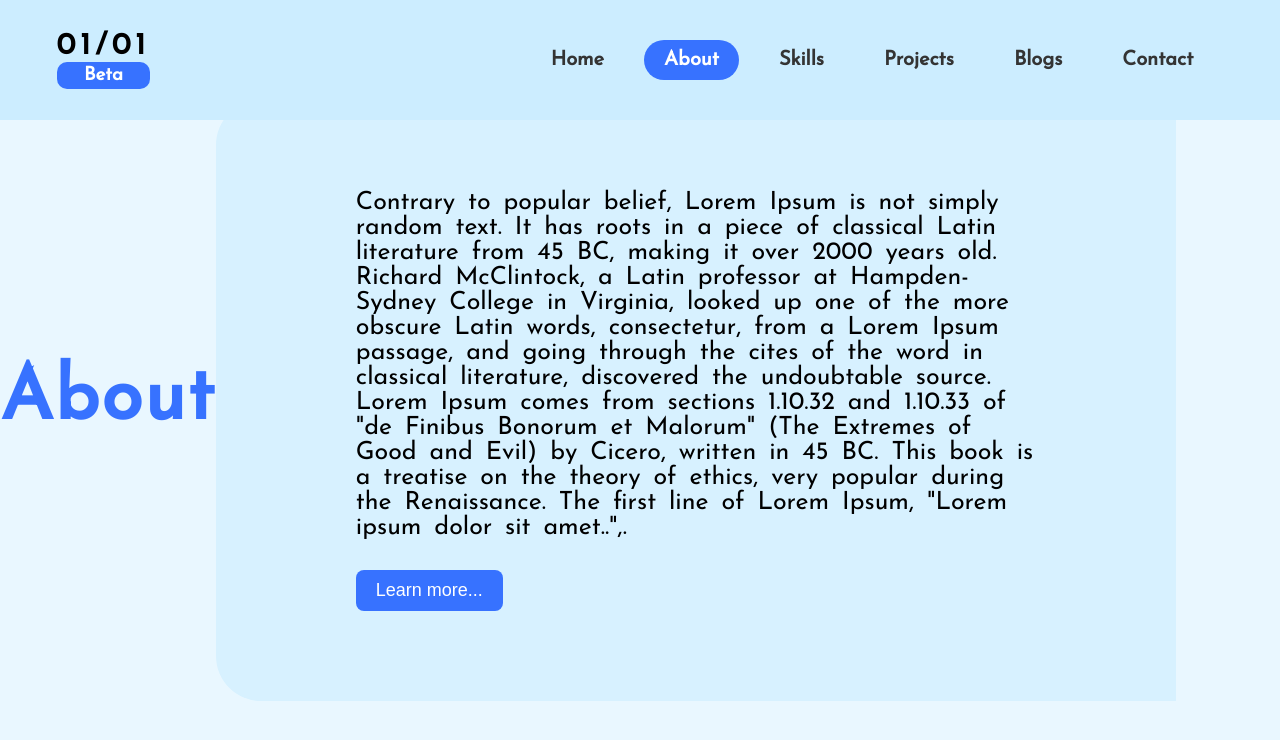
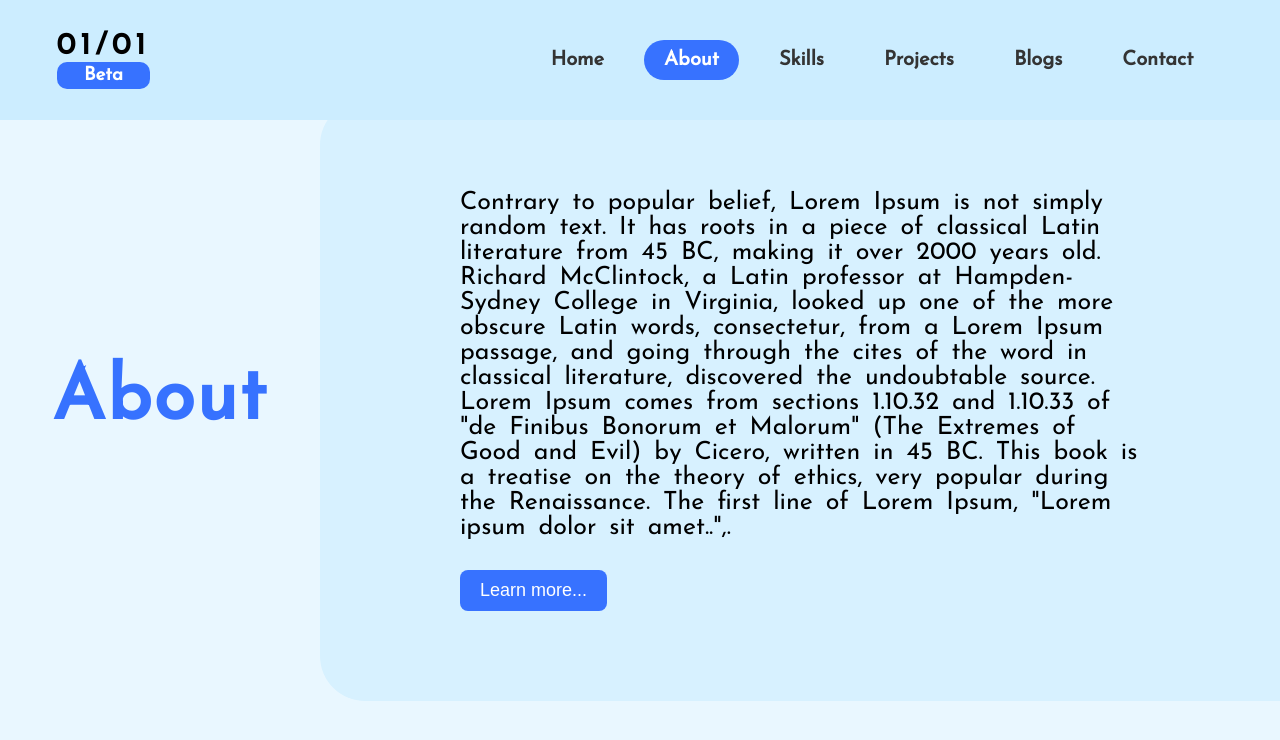
Before and after one commit to wantedbear007/home, a React (Create React App) app: page /about in a window 1280 px wide. Shown: the top 740 px of the page. Built offline with nearby package versions, Linux system fonts and the light colour scheme.

Commit message:
About title fixed.

```diff
--- a/src/pages/About/About.css
+++ b/src/pages/About/About.css
@@ -2,18 +2,21 @@
   display: flex;
   height: 100vh;
   align-items: center;
-  justify-content: space-b;
+  justify-content: space-between;
   flex-wrap: wrap;
 }
 
 .textContainer {
   display: flex;
+  width: 25%;
+  justify-content: center;
 }
 .text {
   font-size: 75px;
   color: #3772ff;
   letter-spacing: 2px;
   text-align: center;
+
 }
 .paragraphContainer {
   background-color: #d7f1ff;
```
